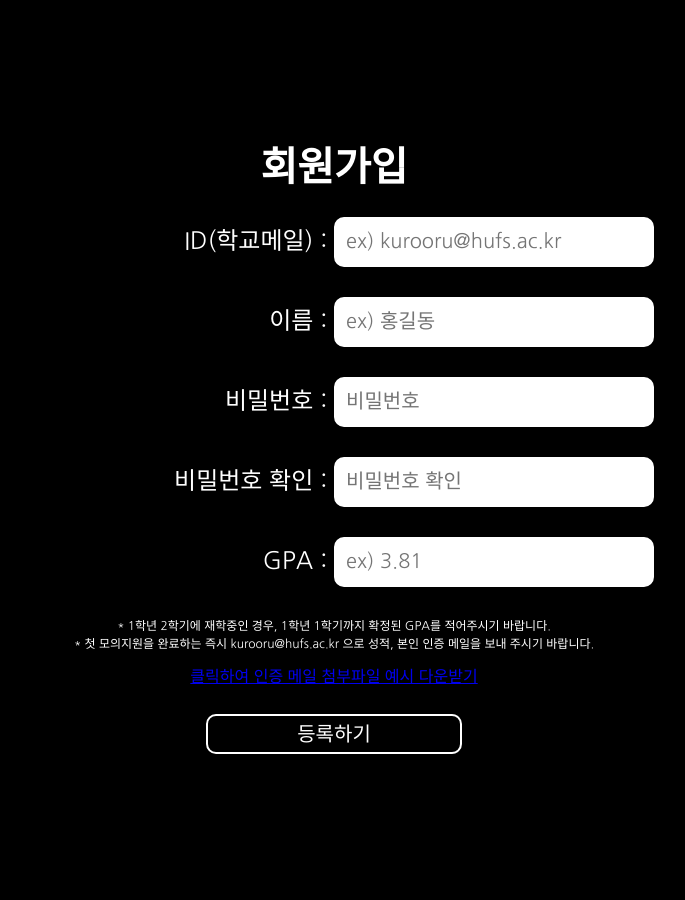
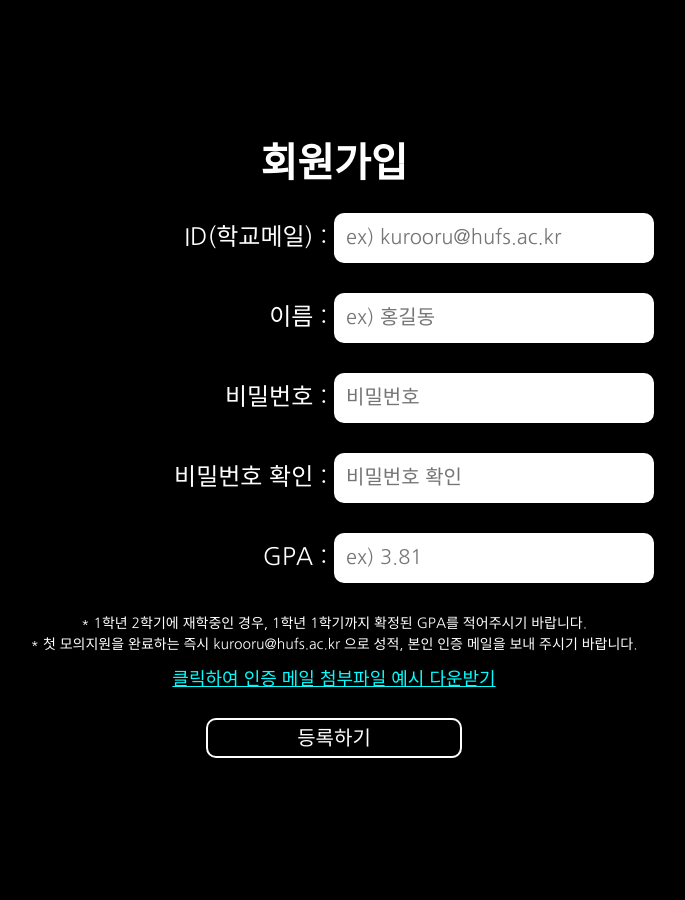
Before and after one commit to Yang-Min-Seok/Hufs_apply, a Flask app: page /signin in a window 1280 px wide. Shown: the whole page, without its empty margins (306-991 px from the left). Run offline with Flask 2, Linux system fonts and the light colour scheme.

Commit message:
signup template update

```diff
--- a/static/css/Signin/info.css
+++ b/static/css/Signin/info.css
@@ -43,12 +43,12 @@
     margin-bottom: 30px;
 }
 #info .wrap form p:nth-child(6){
-    font-size: 12px;
+    font-size: 14px;
     text-align: center;
     line-height: 1.5;
 }
 #info .wrap form p:nth-child(7){
-    font-size: 12px;
+    font-size: 14px;
     text-align: center;
     line-height: 1.5;
 }
@@ -57,6 +57,8 @@
     display:block;
     margin-bottom: 30px;
     text-align: center;
+    color:aqua;
+    font-size: 18px;
 }
 #info .wrap form p:nth-child(9){
     text-align: center;
```
